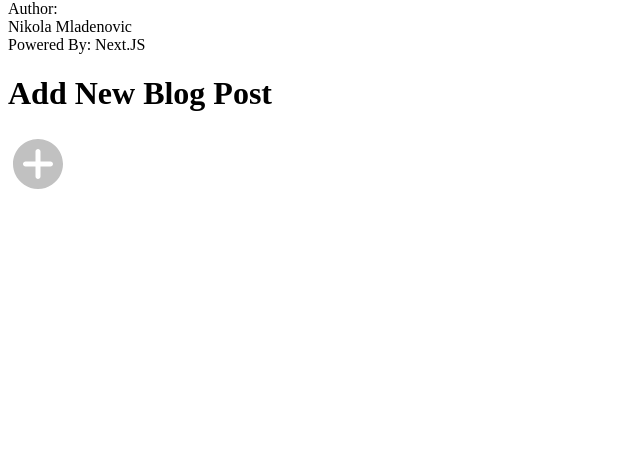
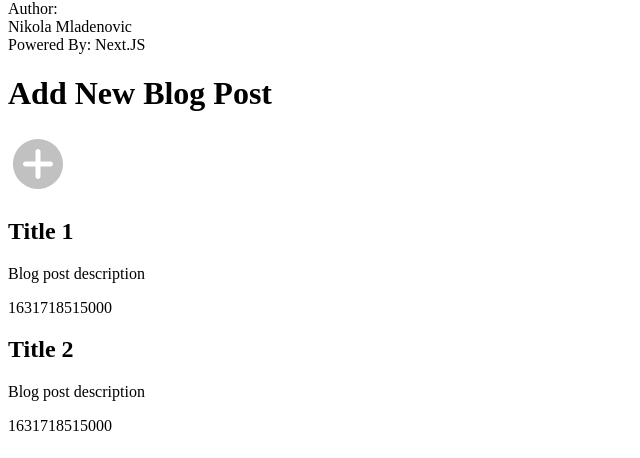
Before and after one commit to mladenovic-13/blogging-platform, a Next.js app: page /dashboard in a window 1280 px wide. Shown: the part 334-792 px from the top of the page, without its empty margins (0-640 px from the left). Built offline with nearby package versions, Linux system fonts and the light colour scheme; what @theme-ui/presets would draw is missing.

Commit message:
Blog Posts Demo

```diff
--- a/pages/dashboard/index.jsx
+++ b/pages/dashboard/index.jsx
@@ -3,13 +3,14 @@
 import { jsx } from '@theme-ui/core';
 import DashboardSidebar from '../../src/components/dashboardSidebar';
 import NewPostCard from '../../src/components/newPostCard';
+import LatestPosts from '../../src/components/latestPostrs';
 
 const Dashboard = () => (
   <div
     sx={{
       variant: 'containers.page',
       display: 'flex',
-      flexDirection: 'row',
+      flexFlow: 'row wrap',
     }}
   >
     <DashboardSidebar />
@@ -17,12 +18,10 @@ const Dashboard = () => (
       sx={{
         ml: '25vw',
         mt: '20px',
-        display: 'flex',
-        flexDirection: 'row',
-        alignContent: 'space-around',
+        maxWidth: '75vw',
       }}
     >
-      <NewPostCard />
+      <LatestPosts />
     </div>
   </div>
 );
--- /dev/null
+++ b/pages/to-do/index.jsx
@@ -0,0 +1,2 @@
+const ToDoApp = () => <div>To Do</div>;
+export default ToDoApp;
--- /dev/null
+++ b/src/components/latestPostrs.jsx
@@ -0,0 +1,37 @@
+/** @jsxRuntime classic /
+/** @jsx jsx */
+import { jsx } from '@theme-ui/core';
+import data from '../data/data';
+import NewPostCard from './newPostCard';
+const LatestPosts = () => (
+  <div
+    sx={{
+      display: 'flex',
+      flexFlow: 'row wrap',
+      alignContent: 'space-around',
+      gap: 4,
+    }}
+  >
+    <NewPostCard />
+    {data.map((post) => (
+      <div
+        key={post.id}
+        sx={{
+          variant: 'containers.card',
+          width: '200px',
+          height: '250px',
+          ':hover': {
+            transform: 'scale(1.1)',
+          },
+          textAlign: 'center',
+          transition: 'all .2s ease-in-out',
+        }}
+      >
+        <h2>{post.title}</h2>
+        <p>{post.description}</p>
+        <p>{post.date}</p>
+      </div>
+    ))}
+  </div>
+);
+export default LatestPosts;
--- a/src/components/newPostCard.jsx
+++ b/src/components/newPostCard.jsx
@@ -8,6 +8,7 @@ const NewPostCard = () => (
   <div
     sx={{
       variant: 'containers.card',
+      display: 'inline-block',
       width: '200px',
       height: '250px',
       ':hover': {
--- a/src/components/slideShow.jsx
+++ b/src/components/slideShow.jsx
@@ -7,6 +7,7 @@ import img3 from '../../public/images/content-digital.png';
 
 const SlideShow = ({ width }) => (
   <Carousel
+    showThumbs={false}
     width={width}
     autoPlay={true}
     infiniteLoop={true}
--- /dev/null
+++ b/src/data/data.js
@@ -0,0 +1,48 @@
+let data = [
+  {
+    id: 1,
+    user: 'mladenovic13',
+    date: Date.now(),
+    title: 'Title 1',
+    description: 'Blog post description',
+    text: 'Blog post text.',
+    images: [],
+  },
+  {
+    id: 2,
+    user: 'mladenovic13',
+    date: Date.now(),
+    title: 'Title 2',
+    description: 'Blog post description',
+    text: 'Blog post text.',
+    images: [],
+  },
+  {
+    id: 3,
+    user: 'mladenovic13',
+    date: Date.now(),
+    title: 'Title 3',
+    description: 'Blog post description',
+    text: 'Blog post text.',
+    images: [],
+  },
+  {
+    id: 4,
+    user: 'mladenovic13',
+    date: Date.now(),
+    title: 'Title 4',
+    description: 'Blog post description',
+    text: 'Blog post text.',
+    images: [],
+  },
+  {
+    id: 5,
+    user: 'mladenovic13',
+    date: Date.now(),
+    title: 'Title 5',
+    description: 'Blog post description',
+    text: 'Blog post text.',
+    images: [],
+  },
+];
+export default data;
--- a/theme.js
+++ b/theme.js
@@ -6,7 +6,6 @@ const theme = {
     page: {
       width: '100vw',
       m: 0,
-      mx: 'auto',
     },
     card: {
       boxShadow:
```
